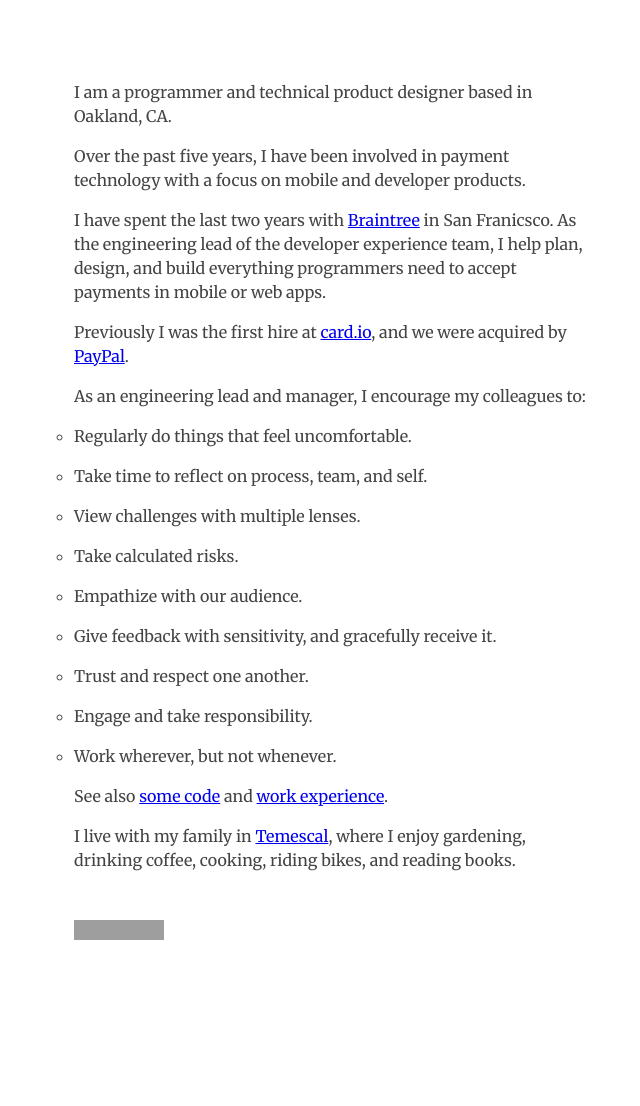
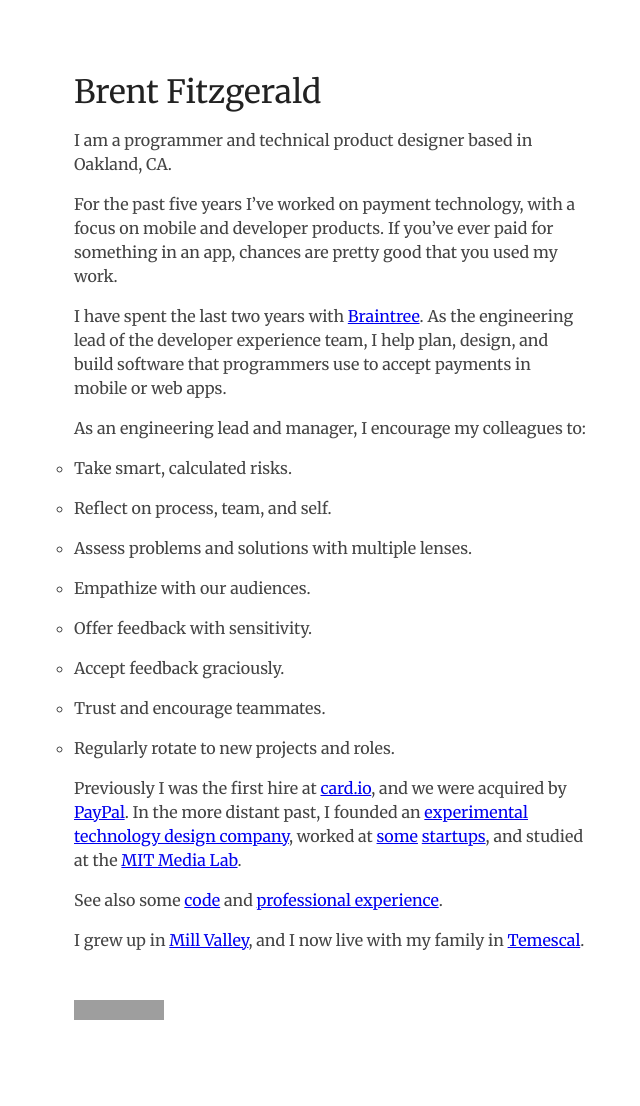
Before and after one commit to burnto/brentfitzgerald.com, a Jekyll site: the page built from about.md, in a window 1280 px wide. Shown: the whole page, without its empty margins (310-950 px from the left). Built offline with Jekyll 4.4.1, drawn with Linux system fonts in a browser that asks for light colours; before the commit the page ends 1026 px from its top, so only the background shows below that; grey boxes are pictures that could not be loaded.

Commit message:
Update about page

```diff
--- a/about.md
+++ b/about.md
@@ -3,28 +3,27 @@ layout: page
 title: About
 ---
 
+# Brent Fitzgerald
+
 I am a programmer and technical product designer based in Oakland, CA.
 
-Over the past five years, I have been involved in payment technology with a focus on mobile and developer products.
+For the past five years I've worked on payment technology, with a focus on mobile and developer products. If you've ever paid for something in an app, chances are pretty good that you used my work.
 
-I have spent the last two years with [Braintree](https://braintreepayments.com) in San Franicsco. As the engineering lead of the developer experience team, I help plan, design, and build everything programmers need to accept payments in mobile or web apps.
-
-Previously I was the first hire at [card.io](https://card.io), and we were acquired by [PayPal](https://paypal.com/).
-
-
+I have spent the last two years with [Braintree](https://braintreepayments.com). As the engineering lead of the developer experience team, I help plan, design, and build software that programmers use to accept payments in mobile or web apps.
 
 As an engineering lead and manager, I encourage my colleagues to:
 
-- Regularly do things that feel uncomfortable.
-- Take time to reflect on process, team, and self.
-- View challenges with multiple lenses.
-- Take calculated risks.
-- Empathize with our audience.
-- Give feedback with sensitivity, and gracefully receive it.
-- Trust and respect one another.
-- Engage and take responsibility.
-- Work wherever, but not whenever.
+- Take smart, calculated risks.
+- Reflect on process, team, and self.
+- Assess problems and solutions with multiple lenses.
+- Empathize with our audiences.
+- Offer feedback with sensitivity.
+- Accept feedback graciously.
+- Trust and encourage teammates.
+- Regularly rotate to new projects and roles.
 
-See also [some code](https://github.com/burnto) and [work experience](https://www.linkedin.com/in/brentfitzgerald).
+Previously I was the first hire at [card.io](https://card.io), and we were acquired by [PayPal](https://paypal.com/). In the more distant past, I founded an [experimental technology design company](https://tacolab.com/), worked at [some](https://www.crunchbase.com/organization/swivel) [startups](https://www.crunchbase.com/organization/sifteo), and studied at the [MIT Media Lab](https://www.media.mit.edu/).
 
-I live with my family in [Temescal](https://en.wikipedia.org/wiki/Temescal,_Oakland,_California), where I enjoy gardening, drinking coffee, cooking, riding bikes, and reading books.
+See also some [code](https://github.com/burnto) and [professional experience](https://www.linkedin.com/in/brentfitzgerald).
+
+I grew up in [Mill Valley](https://www.youtube.com/watch?v=w-YaWE0zu-c), and I now live with my family in [Temescal](https://en.wikipedia.org/wiki/Temescal,_Oakland,_California).
```
